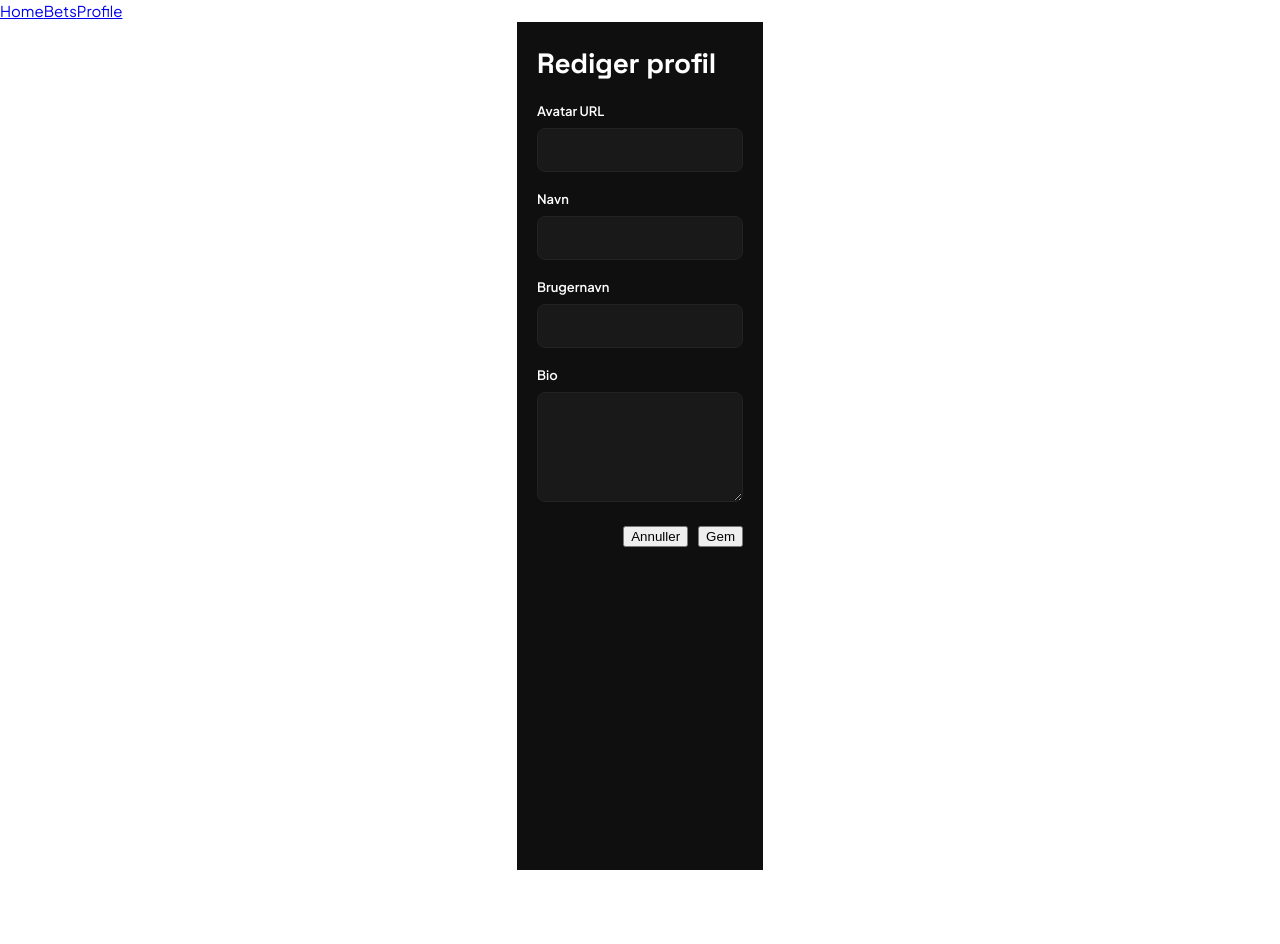
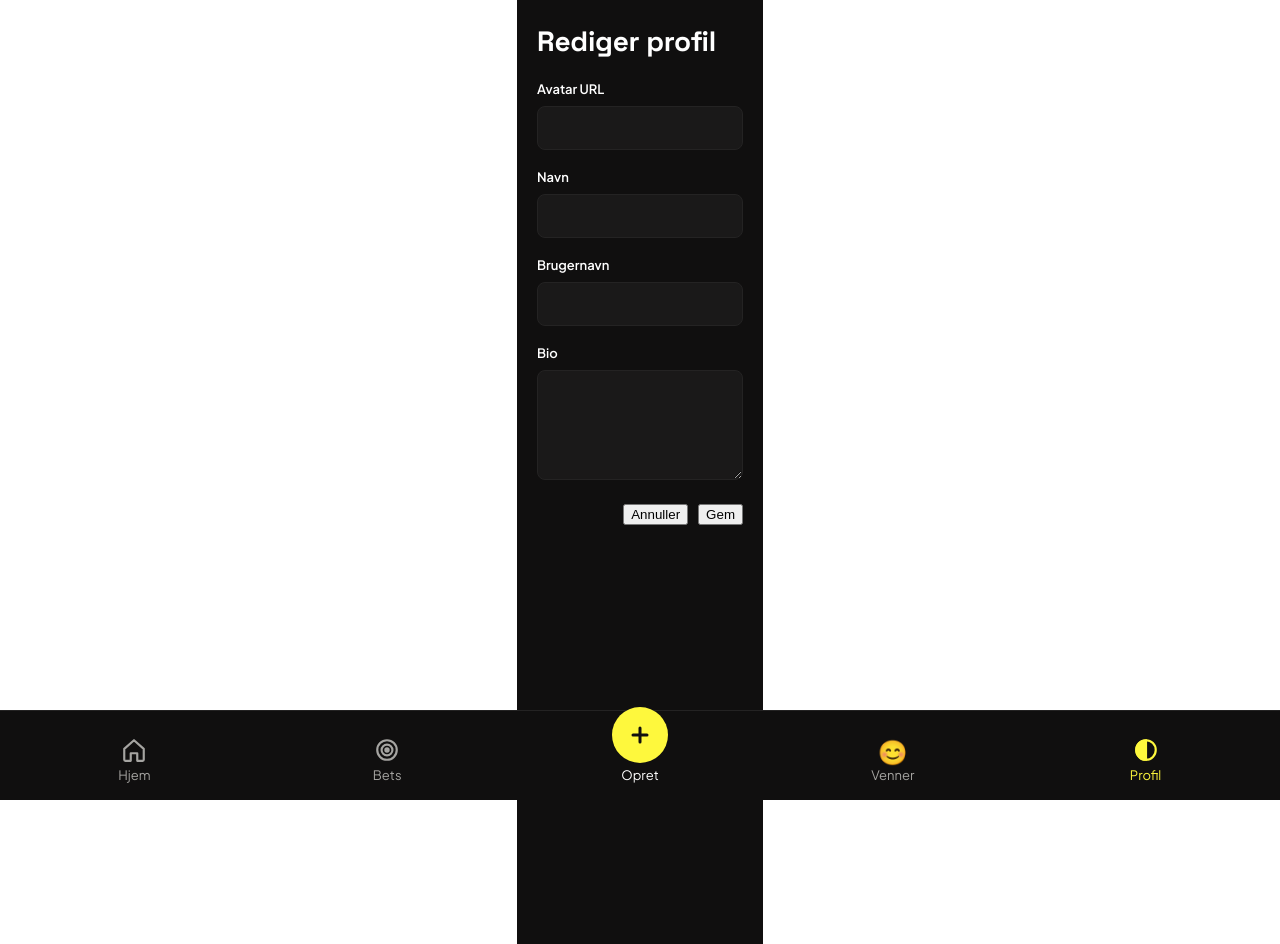
Before and after one commit to Magecties/bettor-eksamen-2-semester, a React (Vite) app: page /profile/edit in a window 1280 px wide. Before the commit the page ends 870 px from the top, so only its background shows below. Built offline with nearby package versions, Linux system fonts and the light colour scheme; no server answers.

Commit message:
Tilføjet navbar i bunden og oprettet de to sidste sider + vores opret knap til at oprette bets

```diff
--- a/src/App.jsx
+++ b/src/App.jsx
@@ -1,25 +1,26 @@
-import { Routes, Route, NavLink } from "react-router";
+import { Routes, Route } from "react-router";
 import HomePage from "./pages/HomePage.jsx";
 import BetsPage from "./pages/BetsPage";
+import OpretPage from "./pages/OpretPage";
+import VennerPage from "./pages/VennerPage";
 import ProfilePage from "./pages/ProfilePage";
 import ProfileDetailPage from "./pages/ProfileDetailPage";
+import { BottomNav } from "./components/BottomNav";
 import "./css/App.css";
 
 function App() {
   return (
     <>
-      <nav className="main-nav">
-        <NavLink to="/">Home</NavLink>
-        <NavLink to="/bets">Bets</NavLink>
-        <NavLink to="/profile">Profile</NavLink>
-      </nav>
-
       <Routes>
         <Route path="/" element={<HomePage />} />
         <Route path="/bets" element={<BetsPage />} />
+        <Route path="/opret" element={<OpretPage />} />
+        <Route path="/venner" element={<VennerPage />} />
         <Route path="/profile" element={<ProfilePage />} />
         <Route path="/profile/edit" element={<ProfileDetailPage />} />
       </Routes>
+
+      <BottomNav />
     </>
   );
 }
--- /dev/null
+++ b/src/components/BottomNav.jsx
@@ -0,0 +1,46 @@
+import { NavLink } from "react-router";
+import "../css/BottomNav.css";
+
+export function BottomNav() {
+  return (
+    <nav className="bottom-nav">
+      <NavLink to="/" className="bottom-nav__item" end>
+        <svg className="bottom-nav__icon" viewBox="0 0 24 24" fill="none" stroke="currentColor" strokeWidth="2" strokeLinecap="round" strokeLinejoin="round">
+          <path d="M3 11 12 3l9 8v10a1 1 0 0 1-1 1h-5v-7h-6v7H4a1 1 0 0 1-1-1z" />
+        </svg>
+        <span>Hjem</span>
+      </NavLink>
+
+      <NavLink to="/bets" className="bottom-nav__item">
+        <svg className="bottom-nav__icon" viewBox="0 0 24 24" fill="none" stroke="currentColor" strokeWidth="2" strokeLinecap="round" strokeLinejoin="round">
+          <circle cx="12" cy="12" r="9" />
+          <circle cx="12" cy="12" r="5" />
+          <circle cx="12" cy="12" r="1.5" fill="currentColor" />
+        </svg>
+        <span>Bets</span>
+      </NavLink>
+
+      <NavLink to="/opret" className="bottom-nav__item bottom-nav__item--create">
+        <span className="bottom-nav__create-circle">
+          <svg viewBox="0 0 24 24" fill="none" stroke="currentColor" strokeWidth="3" strokeLinecap="round">
+            <path d="M12 5v14M5 12h14" />
+          </svg>
+        </span>
+        <span>Opret</span>
+      </NavLink>
+
+      <NavLink to="/venner" className="bottom-nav__item">
+        <span className="bottom-nav__emoji">😊</span>
+        <span>Venner</span>
+      </NavLink>
+
+      <NavLink to="/profile" className="bottom-nav__item">
+        <svg className="bottom-nav__icon" viewBox="0 0 24 24" fill="none" stroke="currentColor" strokeWidth="2">
+          <circle cx="12" cy="12" r="9" />
+          <path d="M12 3a9 9 0 0 0 0 18z" fill="currentColor" />
+        </svg>
+        <span>Profil</span>
+      </NavLink>
+    </nav>
+  );
+}
--- /dev/null
+++ b/src/css/BottomNav.css
@@ -0,0 +1,65 @@
+.bottom-nav {
+  position: fixed;
+  bottom: 0;
+  left: 0;
+  right: 0;
+  display: flex;
+  justify-content: space-around;
+  align-items: flex-end;
+  padding: 12px 8px 18px;
+  background: var(--color-primary);
+  border-top: 1px solid var(--neutral-800);
+  z-index: 100;
+}
+
+.bottom-nav__item {
+  display: flex;
+  flex-direction: column;
+  align-items: center;
+  gap: 6px;
+  flex: 1;
+  text-decoration: none;
+  color: var(--neutral-400);
+  font-family: var(--font-body);
+  font-size: var(--body-small-size);
+  line-height: 1;
+}
+
+.bottom-nav__item.active {
+  color: var(--color-accent);
+}
+
+.bottom-nav__icon {
+  width: 26px;
+  height: 26px;
+}
+
+.bottom-nav__emoji {
+  font-size: 24px;
+  line-height: 1;
+}
+
+.bottom-nav__item--create {
+  color: var(--color-secondary);
+}
+
+.bottom-nav__item--create.active {
+  color: var(--color-secondary);
+}
+
+.bottom-nav__create-circle {
+  display: flex;
+  align-items: center;
+  justify-content: center;
+  width: 56px;
+  height: 56px;
+  border-radius: 50%;
+  background: var(--color-accent);
+  color: var(--color-primary);
+  margin-top: -16px;
+}
+
+.bottom-nav__create-circle svg {
+  width: 24px;
+  height: 24px;
+}
--- a/src/css/ProfileDetailPage.css
+++ b/src/css/ProfileDetailPage.css
@@ -4,7 +4,7 @@
   min-height: 100svh;
   max-width: 480px;
   margin: 0 auto;
-  padding: 24px 20px;
+  padding: 24px 20px 120px;
 }
 
 .profile-detail h1 {
--- a/src/css/ProfilePage.css
+++ b/src/css/ProfilePage.css
@@ -2,4 +2,5 @@
   background: var(--color-primary);
   color: var(--color-secondary);
   min-height: 100svh;
+  padding-bottom: 120px;
 }
--- /dev/null
+++ b/src/pages/OpretPage.jsx
@@ -0,0 +1,10 @@
+function OpretPage() {
+  return (
+    <div className="page">
+      <h1>Opret bet</h1>
+      <p>Her kommer flowet til at oprette et nyt bet.</p>
+    </div>
+  );
+}
+
+export default OpretPage;
--- /dev/null
+++ b/src/pages/VennerPage.jsx
@@ -0,0 +1,10 @@
+function VennerPage() {
+  return (
+    <div className="page">
+      <h1>Venner</h1>
+      <p>Her kommer din venne-liste.</p>
+    </div>
+  );
+}
+
+export default VennerPage;
```
